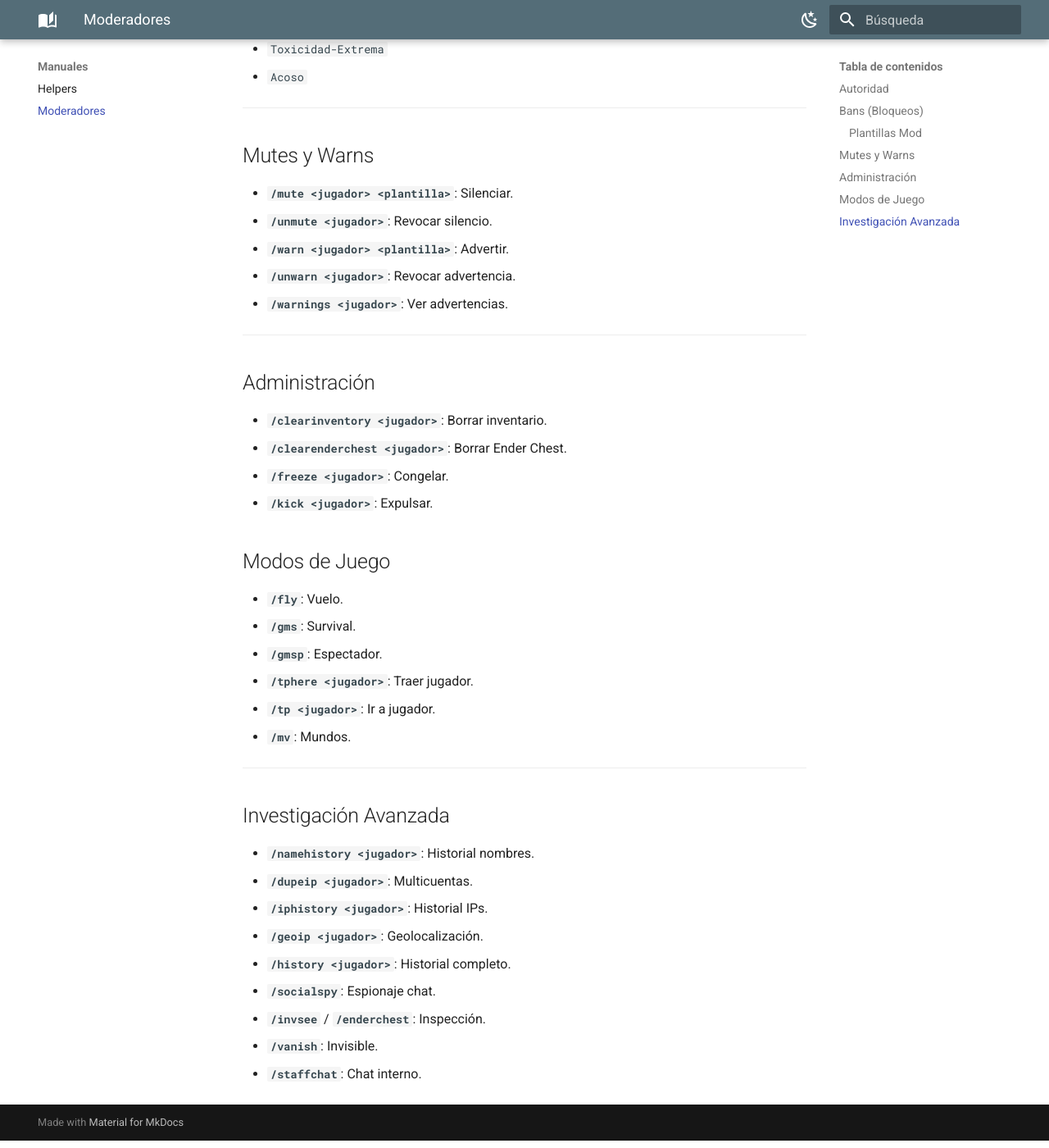
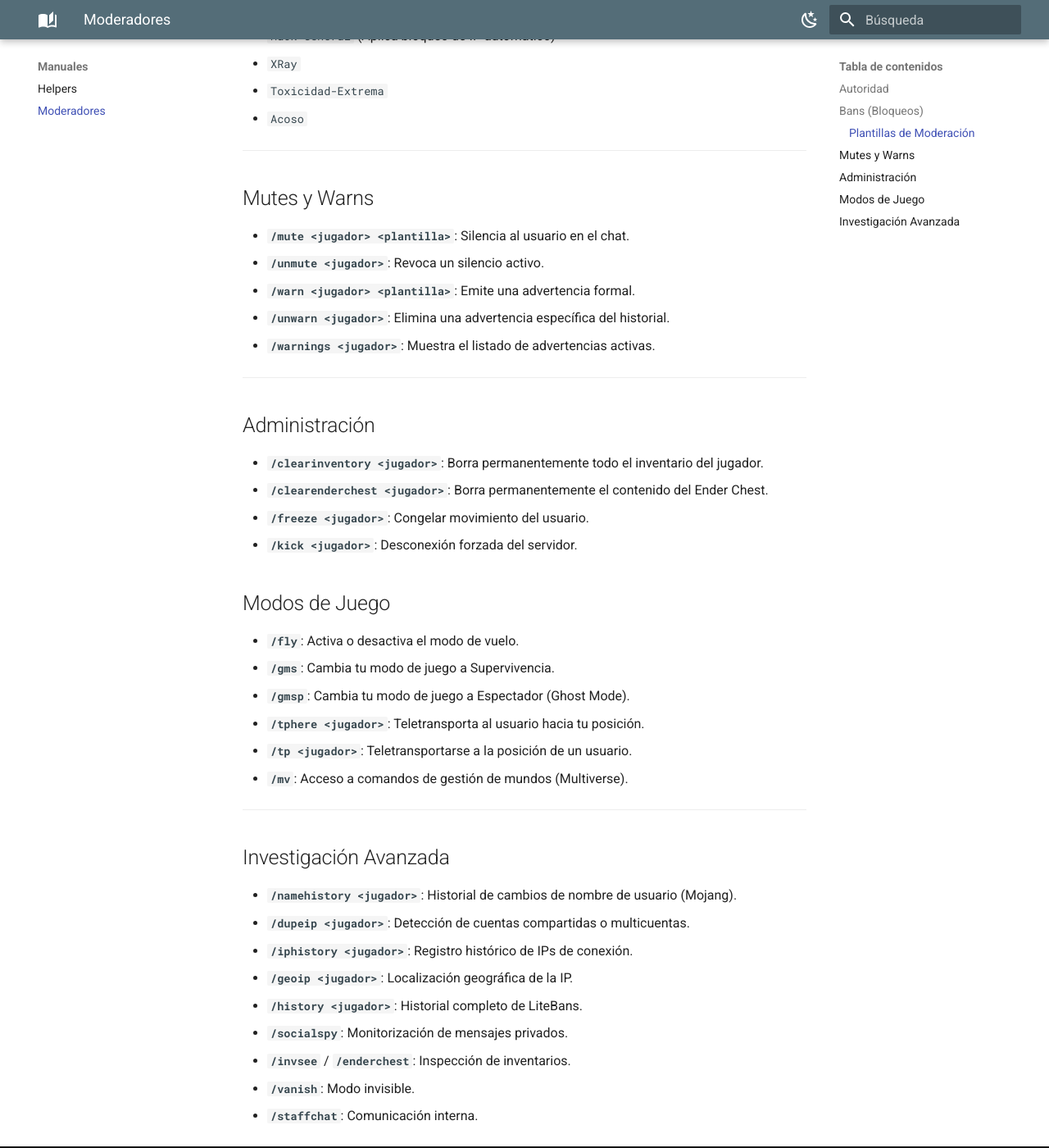
Before and after one commit to ymminnl/page-wiki, an MkDocs documentation site: the page built from docs/guias/moderador.md, in a window 1280 px wide and 1400 px high, scrolled down 612 px. Shown: the whole window at 82% size. Built offline with MkDocs 1.6.1 and Material for MkDocs 9.7.7, drawn with Linux system fonts in a browser that asks for light colours; some of the changed text lies outside the part shown.

Commit message:
Docs: Restaurar descripciones detalladas de comandos en las guías

```diff
--- a/docs/guias/moderador.md
+++ b/docs/guias/moderador.md
@@ -1,18 +1,18 @@
 # Moderadores
 
 ## Autoridad
-Gestión de sanciones graves y administración. Incluye comandos de Helper.
+Gestión de sanciones graves, seguridad del servidor y administración de usuarios. Incluye todas las competencias del rango Helper.
 
 ---
 
 ## Bans (Bloqueos)
 
-*   **`/ban <jugador> <plantilla>`**: Bloquear acceso.
-*   **`/unban <jugador>`**: Revocar bloqueo.
-*   **`/banlist`**: Lista de baneados.
+*   **`/ban <jugador> <plantilla>`**: Bloquea el acceso al servidor. La plantilla define si es temporal o permanente.
+*   **`/unban <jugador>`**: Revoca un bloqueo activo. Requiere justificación.
+*   **`/banlist`**: Muestra la lista de los últimos usuarios bloqueados.
 
-### Plantillas Mod
-*   `Hack-General` (IP Ban)
+### Plantillas de Moderación
+*   `Hack-General` (Aplica bloqueo de IP automático)
 *   `XRay`
 *   `Toxicidad-Extrema`
 *   `Acoso`
@@ -21,40 +21,40 @@ Gestión de sanciones graves y administración. Incluye comandos de Helper.
 
 ## Mutes y Warns
 
-*   **`/mute <jugador> <plantilla>`**: Silenciar.
-*   **`/unmute <jugador>`**: Revocar silencio.
-*   **`/warn <jugador> <plantilla>`**: Advertir.
-*   **`/unwarn <jugador>`**: Revocar advertencia.
-*   **`/warnings <jugador>`**: Ver advertencias.
+*   **`/mute <jugador> <plantilla>`**: Silencia al usuario en el chat.
+*   **`/unmute <jugador>`**: Revoca un silencio activo.
+*   **`/warn <jugador> <plantilla>`**: Emite una advertencia formal.
+*   **`/unwarn <jugador>`**: Elimina una advertencia específica del historial.
+*   **`/warnings <jugador>`**: Muestra el listado de advertencias activas.
 
 ---
 
 ## Administración
 
-*   **`/clearinventory <jugador>`**: Borrar inventario.
-*   **`/clearenderchest <jugador>`**: Borrar Ender Chest.
-*   **`/freeze <jugador>`**: Congelar.
-*   **`/kick <jugador>`**: Expulsar.
+*   **`/clearinventory <jugador>`**: Borra permanentemente todo el inventario del jugador.
+*   **`/clearenderchest <jugador>`**: Borra permanentemente el contenido del Ender Chest.
+*   **`/freeze <jugador>`**: Congelar movimiento del usuario.
+*   **`/kick <jugador>`**: Desconexión forzada del servidor.
 
 ## Modos de Juego
 
-*   **`/fly`**: Vuelo.
-*   **`/gms`**: Survival.
-*   **`/gmsp`**: Espectador.
-*   **`/tphere <jugador>`**: Traer jugador.
-*   **`/tp <jugador>`**: Ir a jugador.
-*   **`/mv`**: Mundos.
+*   **`/fly`**: Activa o desactiva el modo de vuelo.
+*   **`/gms`**: Cambia tu modo de juego a Supervivencia.
+*   **`/gmsp`**: Cambia tu modo de juego a Espectador (Ghost Mode).
+*   **`/tphere <jugador>`**: Teletransporta al usuario hacia tu posición.
+*   **`/tp <jugador>`**: Teletransportarse a la posición de un usuario.
+*   **`/mv`**: Acceso a comandos de gestión de mundos (Multiverse).
 
 ---
 
 ## Investigación Avanzada
 
-*   **`/namehistory <jugador>`**: Historial nombres.
-*   **`/dupeip <jugador>`**: Multicuentas.
-*   **`/iphistory <jugador>`**: Historial IPs.
-*   **`/geoip <jugador>`**: Geolocalización.
-*   **`/history <jugador>`**: Historial completo.
-*   **`/socialspy`**: Espionaje chat.
-*   **`/invsee`** / **`/enderchest`**: Inspección.
-*   **`/vanish`**: Invisible.
-*   **`/staffchat`**: Chat interno.
+*   **`/namehistory <jugador>`**: Historial de cambios de nombre de usuario (Mojang).
+*   **`/dupeip <jugador>`**: Detección de cuentas compartidas o multicuentas.
+*   **`/iphistory <jugador>`**: Registro histórico de IPs de conexión.
+*   **`/geoip <jugador>`**: Localización geográfica de la IP.
+*   **`/history <jugador>`**: Historial completo de LiteBans.
+*   **`/socialspy`**: Monitorización de mensajes privados.
+*   **`/invsee`** / **`/enderchest`**: Inspección de inventarios.
+*   **`/vanish`**: Modo invisible.
+*   **`/staffchat`**: Comunicación interna.
```
Also changed, not shown: docs/guias/helper.md (+20 -20 lines).
